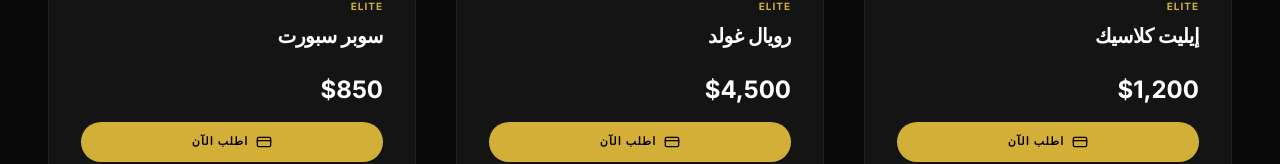
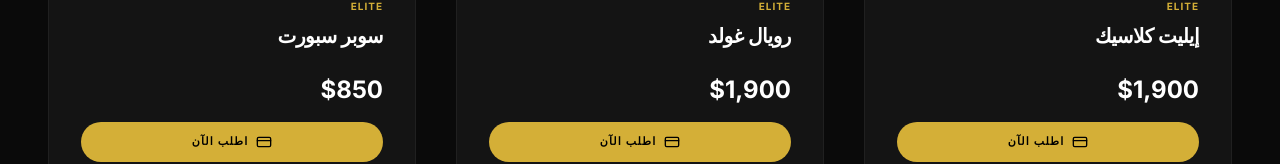
Before and after one commit to nadjib23-sudo/Jawaher.dz, a React (Vite) app: page / in a window 1280 px wide. Shown: the part 1546-1710 px from the top of the page. Built offline with nearby package versions, Linux system fonts and the light colour scheme.

Commit message:
Update App.tsx

```diff
--- a/src/App.tsx
+++ b/src/App.tsx
@@ -16,16 +16,16 @@ const PRODUCTS = [
     name: { ar: "إيليت كلاسيك", en: "Elite Classic" },
     brand: "ELITE",
     category: "Classic",
-    price: 1200,
-    image: "https://images.unsplash.com/photo-1614164185128-e4ec99c436d7?auto=format&fit=crop&q=80&w=800"
+    price: 1900,
+    image: "/product.black"
   },
   {
     id: 2,
     name: { ar: "رويال غولد", en: "Royal Gold" },
     brand: "ELITE",
     category: "Luxury",
-    price: 4500,
-    image: "https://images.unsplash.com/photo-1523170335258-f5ed11844a49?auto=format&fit=crop&q=80&w=800"
+    price: 1900,
+    image: "/product.silver"
   },
   {
     id: 3,
```
